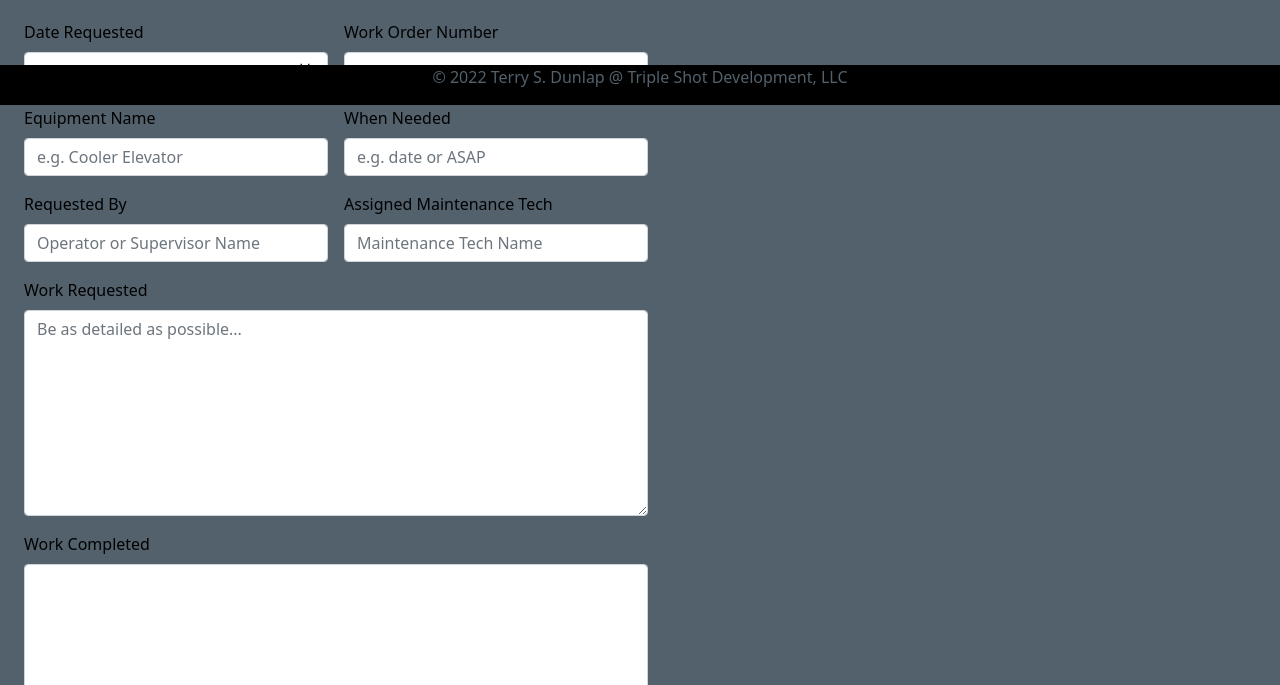
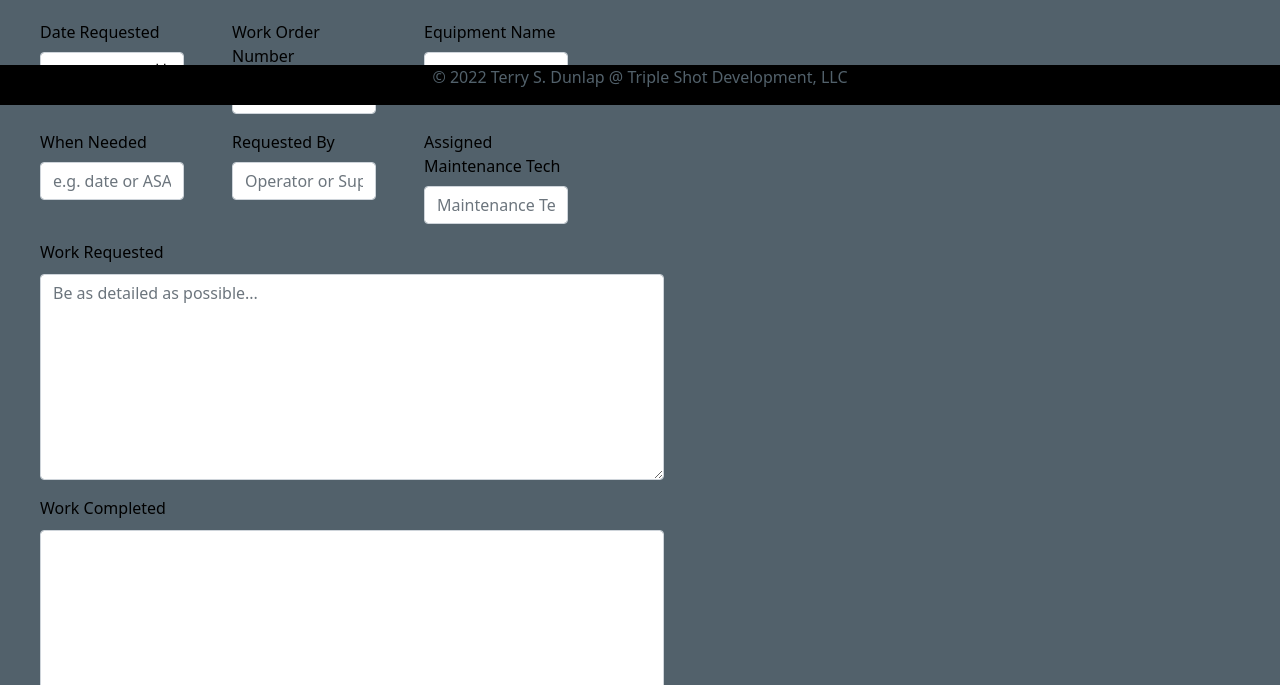
Before and after one commit to DevRogue20/Taruma, a plain HTML site: page DLwBS/maintenance.html in a window 1280 px wide. Shown: the part 695-1380 px from the top of the page. Drawn offline with nearby package versions, Linux system fonts and the light colour scheme.

Commit message:
More cosmetic stuff

```diff
--- a/DLwBS/css/styles.css
+++ b/DLwBS/css/styles.css
@@ -14,6 +14,10 @@ h2 {
 
 label {
   color: black;
+}
+
+textarea {
+  margin-left: 1rem;
 }
 
 /***********Classes*********/
@@ -41,12 +45,23 @@ label {
 }
 
 .col-md-2 {
-margin-left: 1rem;
-margin-right: 1rem;
+  margin-left: 1rem;
+  margin-right: 1rem;
 }
+
+.col-md-3 {
+  margin-left: 1rem;
+  margin-right: 1rem;
+}
+
 .copyright {
   color: #52616B;
   text-align: center;
+}
+
+.form-label-ta {
+  margin-left: 1rem;
+  margin-bottom: 10px;
 }
 
 .jd-logo {
@@ -60,11 +75,14 @@ margin-right: 1rem;
 }
 
 .offcanvas-title {
-    color: #F0F5F9;
+  color: #F0F5F9;
 }
 
+/************ IDs ***********/
+#pellet-form-1 {
+  margin-left: 1rem;
+}
 
-/************ IDs ***********/
 #pellet-form-btn {
   margin-top: 2rem;
   margin-left: 2rem;
@@ -74,3 +92,8 @@ margin-right: 1rem;
   margin-top: 1rem;
   margin-left: 1rem;
 }
+
+#pelletLogHeaderSubmit {
+  margin-top: 1rem;
+  margin-left: 1rem;
+}
--- a/DLwBS/maintenance.html
+++ b/DLwBS/maintenance.html
@@ -41,7 +41,7 @@
     </div>
   </nav>
   <div class="card w-25">
-    <h5 class="card-header">Active Maintenance Items</h5>
+    <h5 class="card-header">Pending Maintenance Items</h5>
     <div class="card-body">
       <h5 class="card-title">Date and Priority</h5>
       <p class="card-text">Contents to be pulled from last maintenance request.. Lorem ipsum dolor sit amet,
@@ -56,36 +56,36 @@
 
   <form id="maint-form" class="row g-3 w-50">
     <h2>Submit new Maintenance Work Order</h2>
-  <div class="col-md-6">
+    <div class="col-md-3">
       <label for="requestDate" class="form-label">Date Requested</label>
       <input type="date" class="form-control" id="requestDate">
     </div>
-  <div class="col-md-6">
+    <div class="col-md-3">
       <label for="inputWONumber" class="form-label">Work Order Number</label>
       <input type="text" class="form-control" id="inputWONumber">
     </div>
-  <div class="col-md-6">
+    <div class="col-md-3">
       <label for="inputEquipmentName" class="form-label">Equipment Name</label>
       <input type="text" class="form-control" id="equipmentName" placeholder="e.g. Cooler Elevator">
     </div>
-  <div class="col-md-6">
+    <div class="col-md-3">
       <label for="inputWhenNeeded" class="form-label">When Needed</label>
       <input type="text" class="form-control" id="inputWhenNeeded" placeholder="e.g. date or ASAP">
     </div>
-  <div class="col-md-6">
+    <div class="col-md-3">
       <label for="requestedBy" class="form-label">Requested By</label>
       <input type="text" class="form-control" id="requestedBy" placeholder="Operator or Supervisor Name">
     </div>
-  <div class="col-md-6">
+    <div class="col-md-3">
       <label for="assignedTo" class="form-label">Assigned Maintenance Tech</label>
       <input type="text" class="form-control" id="assignedTo" placeholder="Maintenance Tech Name">
     </div>
     <div class="col-12">
-    <label for="workRequested" class="form-label d-bl">Work Requested</label>
+      <label for="workRequested" class="form-label-ta">Work Requested</label>
       <textarea class="form-control" rows="8" cols="80" id="workRequested" placeholder="Be as detailed as possible..."></textarea>
     </div>
     <div class="col-12">
-    <label for="workCompleted" class="form-label d-bl">Work Completed</label>
+      <label for="workCompleted" class="form-label-ta">Work Completed</label>
       <textarea class="form-control" rows="8" cols="80" id="workCompleted"></textarea>
     </div>
     <div class="col-md-3">
```
Also changed, not shown: DLwBS/index.html (+7 -6 lines), DLwBS/logplant.html (+3 -0 lines), DLwBS/pelletplant.html (+8 -1 lines). Lines whose indentation alone changed are shown as unchanged.
